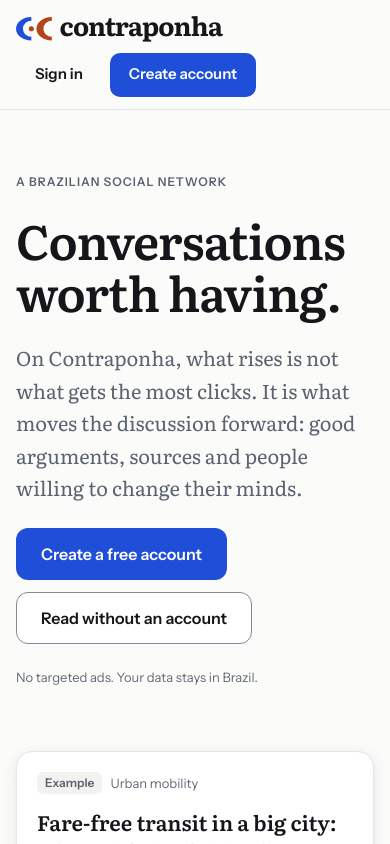
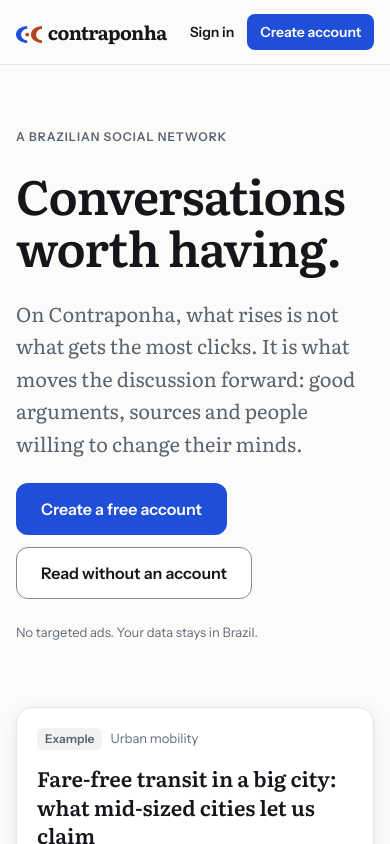
Before and after one commit to JonasDias10/contraponha, a Next.js app in the folder apps/web/: page / in a window 390 px wide. Shown: the top 844 px of the page. Built offline with nearby package versions, Linux system fonts and the light colour scheme; no server answers.

Commit message:
feat: sticky site header and organized footer, tuned for mobile

```diff
--- a/apps/web/src/app/(site)/page.tsx
+++ b/apps/web/src/app/(site)/page.tsx
@@ -142,7 +142,7 @@
 
       <section className="border-t border-line py-24">
         <div className="mx-auto flex w-full max-w-300 flex-col items-center gap-5 px-4 text-center sm:px-8">
-          <Logo className="text-[56px]" />
+          <Logo className="text-[34px] sm:text-[56px]" />
           <p className="font-serif text-xl text-muted">{t("web.landing.finalLead")}</p>
           <Button asChild size="lg">
             <Link href="/signup">{t("web.landing.createAccount")}</Link>
--- a/apps/web/src/components/brand/logo.tsx
+++ b/apps/web/src/components/brand/logo.tsx
@@ -13,7 +13,7 @@
     <Link
       href={href}
       className={cn(
-        "inline-block font-serif text-[26px] leading-none font-bold tracking-[-0.03em] text-ink no-underline",
+        "inline-block font-serif text-[26px] leading-none font-bold tracking-[-0.03em] whitespace-nowrap text-ink no-underline",
         className,
       )}
     >
--- a/apps/web/src/components/layout/site-chrome.tsx
+++ b/apps/web/src/components/layout/site-chrome.tsx
@@ -12,36 +12,50 @@
   label: string
 }
 
+interface FooterGroup {
+  title: string
+  links: FooterLink[]
+}
+
 export async function SiteHeader(): Promise<React.JSX.Element> {
   const { t } = await getRequestTranslator()
   const viewer = await getViewer()
 
   return (
-    <header className="border-b border-line">
-      <div className="mx-auto flex min-h-18 w-full max-w-300 flex-wrap items-center gap-x-6 gap-y-3 px-4 py-3 sm:px-8">
-        <Logo />
-        <nav aria-label={t("web.footer.label")} className="hidden gap-6 md:flex">
-          <Link href="/about" className="text-ink no-underline hover:underline">
+    <header className="sticky top-0 z-30 border-b border-line bg-surface/85 backdrop-blur-md">
+      <div className="mx-auto flex h-16 w-full max-w-300 items-center gap-1.5 px-4 sm:gap-6 sm:px-8">
+        <Logo className="text-[19px] min-[400px]:text-[22px] sm:text-[26px]" />
+        <nav aria-label={t("web.footer.label")} className="hidden gap-6 text-[15px] md:flex">
+          <Link href="/about" className="text-muted no-underline hover:text-ink">
             {t("web.footer.about")}
           </Link>
-          <Link href="/guidelines" className="text-ink no-underline hover:underline">
+          <Link href="/guidelines" className="text-muted no-underline hover:text-ink">
             {t("web.footer.guidelines")}
           </Link>
-          <Link href="/transparency" className="text-ink no-underline hover:underline">
+          <Link href="/transparency" className="text-muted no-underline hover:text-ink">
             {t("web.footer.transparency")}
           </Link>
         </nav>
         <span className="flex-1" />
         {viewer ? (
-          <Button asChild>
+          <Button asChild size="sm" className="sm:h-11 sm:px-5 sm:text-[15px]">
             <Link href="/home">{t("web.nav.home")}</Link>
           </Button>
         ) : (
-          <div className="flex gap-2">
-            <Button asChild variant="ghost">
+          <div className="flex gap-0.5 sm:gap-2">
+            <Button
+              asChild
+              variant="ghost"
+              size="sm"
+              className="px-2.5 min-[400px]:px-3 sm:h-11 sm:px-5 sm:text-[15px]"
+            >
               <Link href="/login">{t("web.nav.signIn")}</Link>
             </Button>
-            <Button asChild>
+            <Button
+              asChild
+              size="sm"
+              className="hidden px-3 min-[360px]:inline-flex sm:h-11 sm:px-5 sm:text-[15px]"
+            >
               <Link href="/signup">{t("web.nav.signUp")}</Link>
             </Button>
           </div>
@@ -54,30 +68,66 @@
 export async function SiteFooter(): Promise<React.JSX.Element> {
   const { t } = await getRequestTranslator()
 
-  const links: FooterLink[] = [
-    { href: "/guidelines", label: t("web.footer.guidelines") },
+  const groups: FooterGroup[] = [
+    {
+      title: t("web.footer.productTitle"),
+      links: [
+        { href: "/about", label: t("web.footer.about") },
+        { href: "/transparency", label: t("web.footer.transparency") },
+      ],
+    },
+    {
+      title: t("web.footer.communityTitle"),
+      links: [{ href: "/guidelines", label: t("web.footer.guidelines") }],
+    },
+    {
+      title: t("web.footer.legalTitle"),
+      links: [
         { href: "/privacy", label: t("web.footer.privacy") },
         { href: "/terms", label: t("web.footer.terms") },
-    { href: "/transparency", label: t("web.footer.transparency") },
-    { href: "/about", label: t("web.footer.about") },
+      ],
+    },
   ]
 
   return (
-    <footer className="border-t border-line pt-8 pb-12">
-      <div className="mx-auto flex w-full max-w-300 flex-wrap items-center gap-6 px-4 sm:px-8">
-        <Logo className="text-xl" />
+    <footer className="border-t border-line bg-surface-sunken">
+      <div className="mx-auto flex w-full max-w-300 flex-col gap-10 px-4 pt-12 pb-10 sm:px-8 md:flex-row md:justify-between">
+        <div className="flex max-w-80 flex-col gap-3">
+          <Logo className="text-[22px]" />
+          <p className="text-sm text-muted">{t("app.tagline")}</p>
+        </div>
         <nav
           aria-label={t("web.footer.label")}
-          className="flex flex-1 flex-wrap gap-x-5 gap-y-2 text-sm"
+          className="grid grid-cols-2 gap-x-6 gap-y-8 sm:grid-cols-3 md:gap-x-16"
         >
+          {groups.map(({ title, links }) => (
+            <div key={title} className="flex flex-col gap-3">
+              <h2 className="text-xs font-semibold tracking-[0.08em] text-subtle uppercase">
+                {title}
+              </h2>
+              <ul className="flex flex-col gap-2.5">
                 {links.map(({ href, label }) => (
-            <Link key={href} href={href} className="text-brand underline-offset-2 hover:underline">
+                  <li key={href}>
+                    <Link href={href} className="text-sm text-ink no-underline hover:text-brand">
                       {label}
                     </Link>
+                  </li>
+                ))}
+              </ul>
+            </div>
           ))}
         </nav>
+      </div>
+      <div className="border-t border-line">
+        <div className="mx-auto flex w-full max-w-300 flex-col-reverse gap-4 px-4 py-6 sm:flex-row sm:items-center sm:justify-between sm:px-8">
+          <p className="text-[13px] text-subtle">
+            {t("web.footer.copyright", { year: new Date().getFullYear() })}
+          </p>
+          <div className="flex flex-wrap items-center gap-3">
             <ThemeSwitcher />
             <LocaleSwitcher />
+          </div>
+        </div>
       </div>
     </footer>
   )
--- a/packages/i18n/src/messages/en/web.ts
+++ b/packages/i18n/src/messages/en/web.ts
@@ -45,6 +45,10 @@
   },
   footer: {
     label: "Footer",
+    productTitle: "Product",
+    communityTitle: "Community",
+    legalTitle: "Legal",
+    copyright: "© {year} Contraponha. Made in Brazil.",
     guidelines: "Community guidelines",
     privacy: "Privacy",
     terms: "Terms",
--- a/packages/i18n/src/messages/es/web.ts
+++ b/packages/i18n/src/messages/es/web.ts
@@ -45,6 +45,10 @@
   },
   footer: {
     label: "Pie de página",
+    productTitle: "Producto",
+    communityTitle: "Comunidad",
+    legalTitle: "Legal",
+    copyright: "© {year} Contraponha. Hecho en Brasil.",
     guidelines: "Normas de la comunidad",
     privacy: "Privacidad",
     terms: "Términos",
--- a/packages/i18n/src/messages/pt-BR/web.ts
+++ b/packages/i18n/src/messages/pt-BR/web.ts
@@ -43,6 +43,10 @@
   },
   footer: {
     label: "Rodapé",
+    productTitle: "Produto",
+    communityTitle: "Comunidade",
+    legalTitle: "Legal",
+    copyright: "© {year} Contraponha. Feito no Brasil.",
     guidelines: "Diretrizes da comunidade",
     privacy: "Privacidade",
     terms: "Termos",
```
Lines whose indentation alone changed are shown as unchanged.
